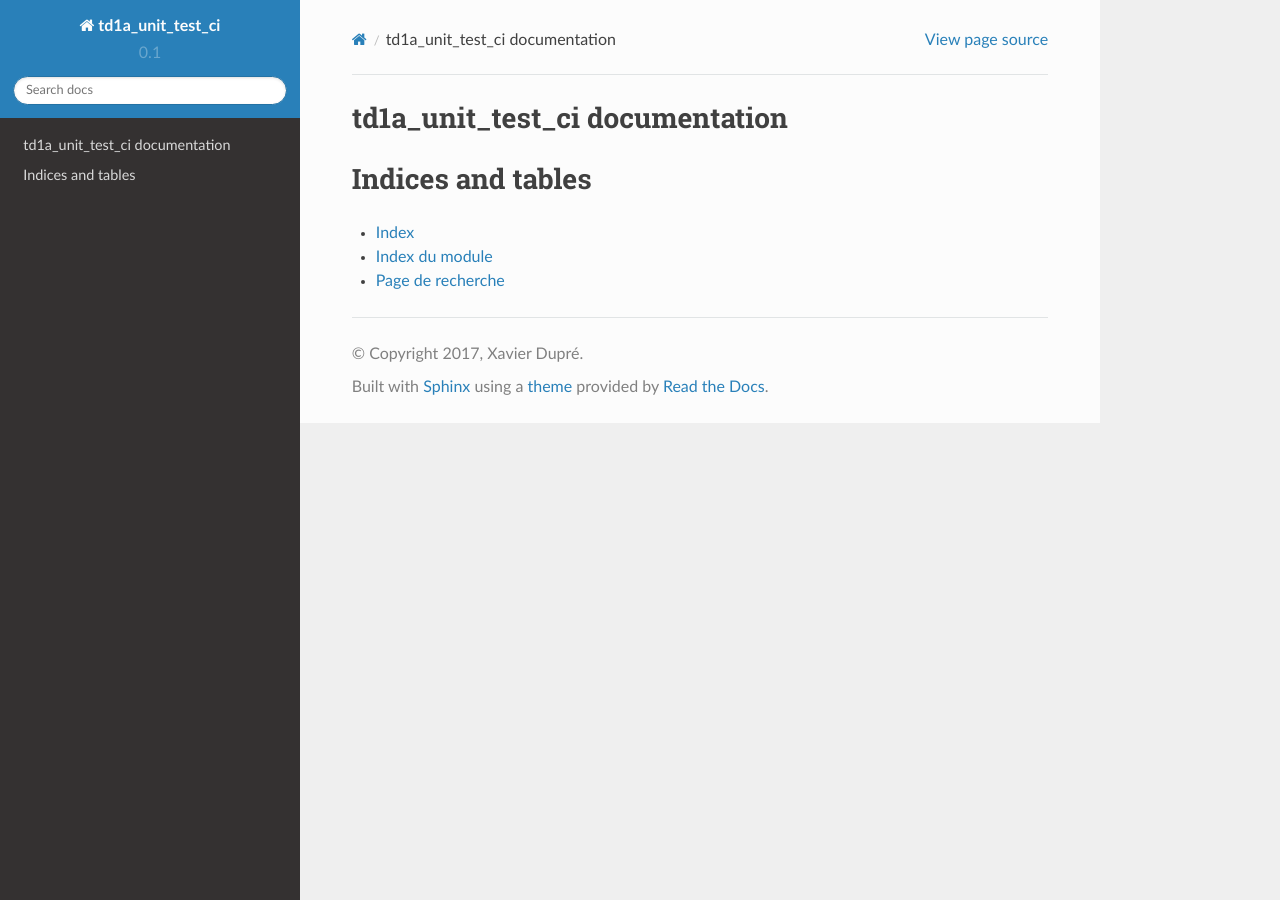
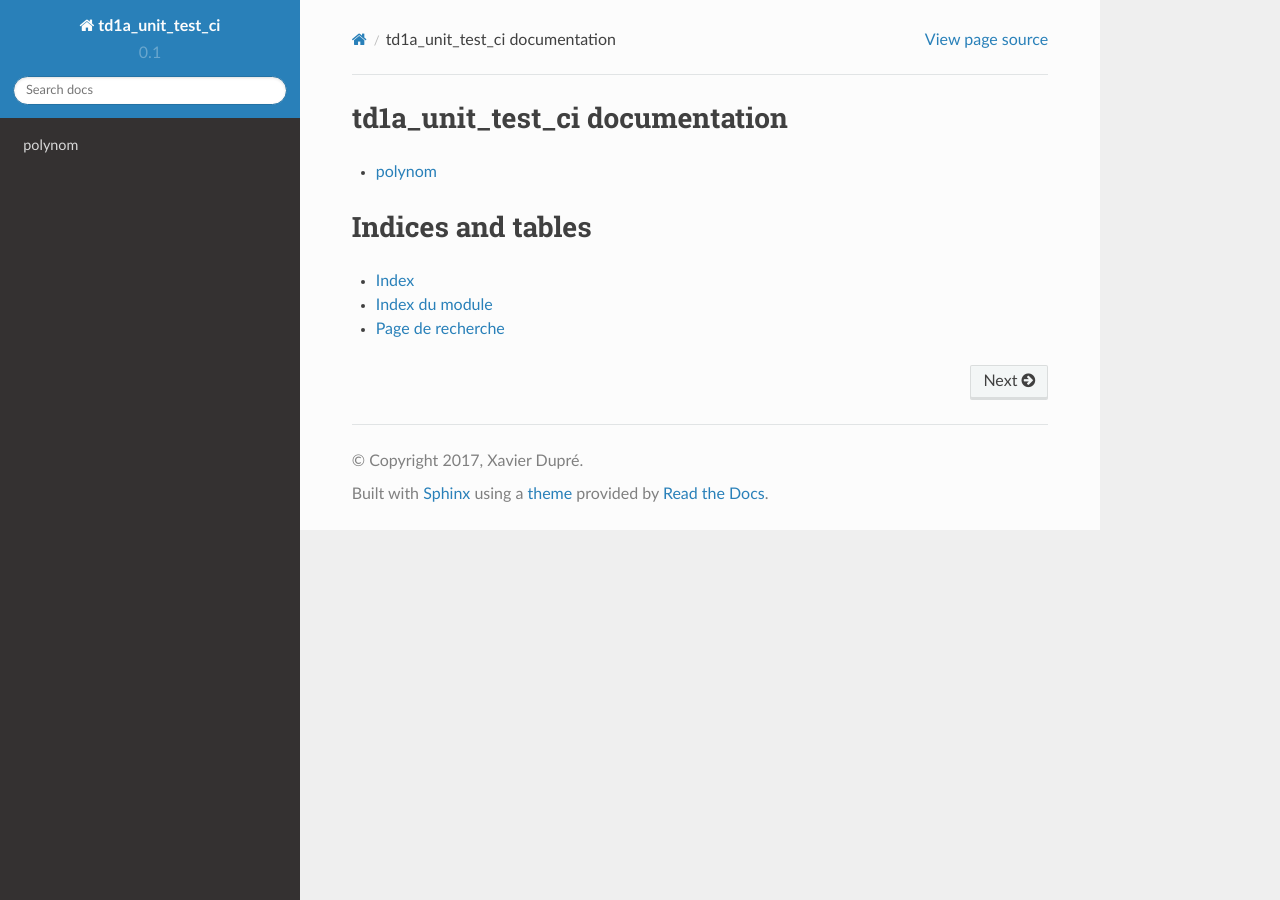
Before and after one commit to sdpython/td1a_unit_test_ci, a Sphinx documentation site: the page built from doc/index.rst, in a window 1280 px wide. Built offline with Sphinx 7.4.7 and the Read the Docs theme 2.0.0, drawn with Linux system fonts in a browser that asks for light colours.

Commit message:
add module polynom into the documentation

```diff
--- a/doc/index.rst
+++ b/doc/index.rst
@@ -2,9 +2,9 @@ td1a_unit_test_ci documentation
 ===============================
 
 .. toctree::
-   :maxdepth: 2
-   :caption: Contents:
+    :maxdepth: 2
 
+    polynom
 
 
 Indices and tables
--- /dev/null
+++ b/doc/polynom.rst
@@ -0,0 +1,8 @@
+
+
+=======
+polynom
+=======
+
+.. automodule:: td1a_unit_test_ci.polynom
+    :members:
```
